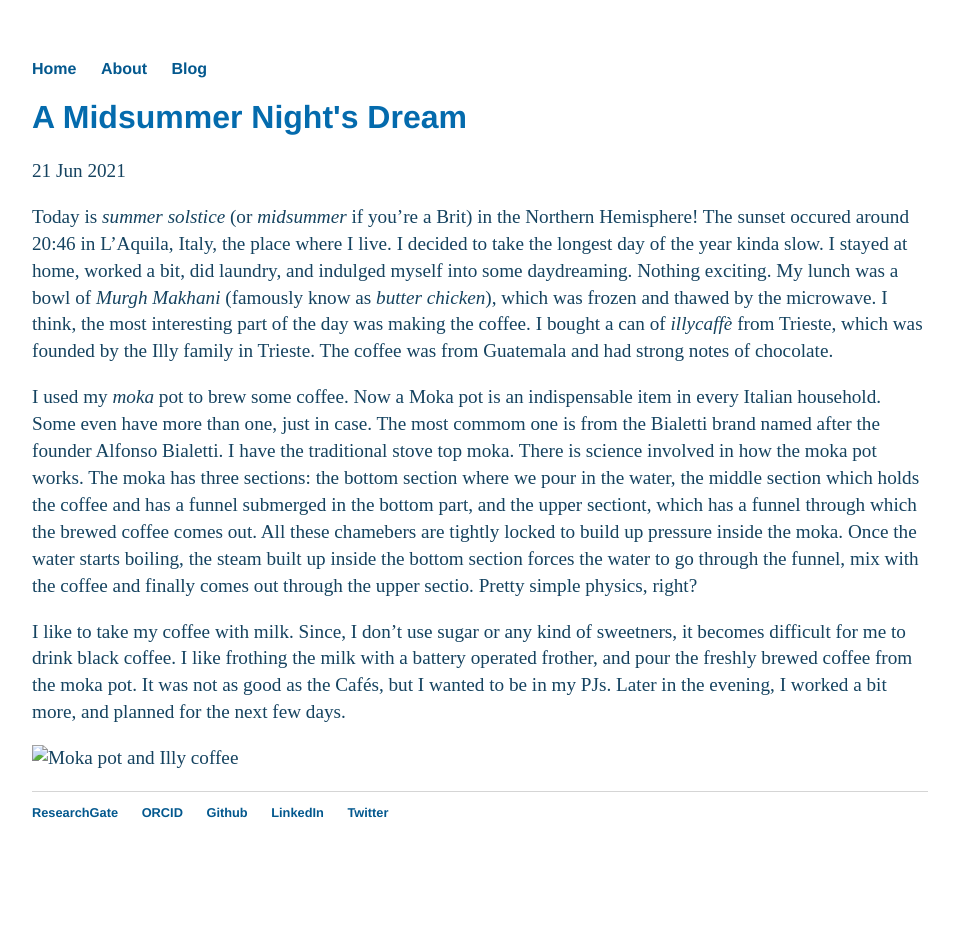
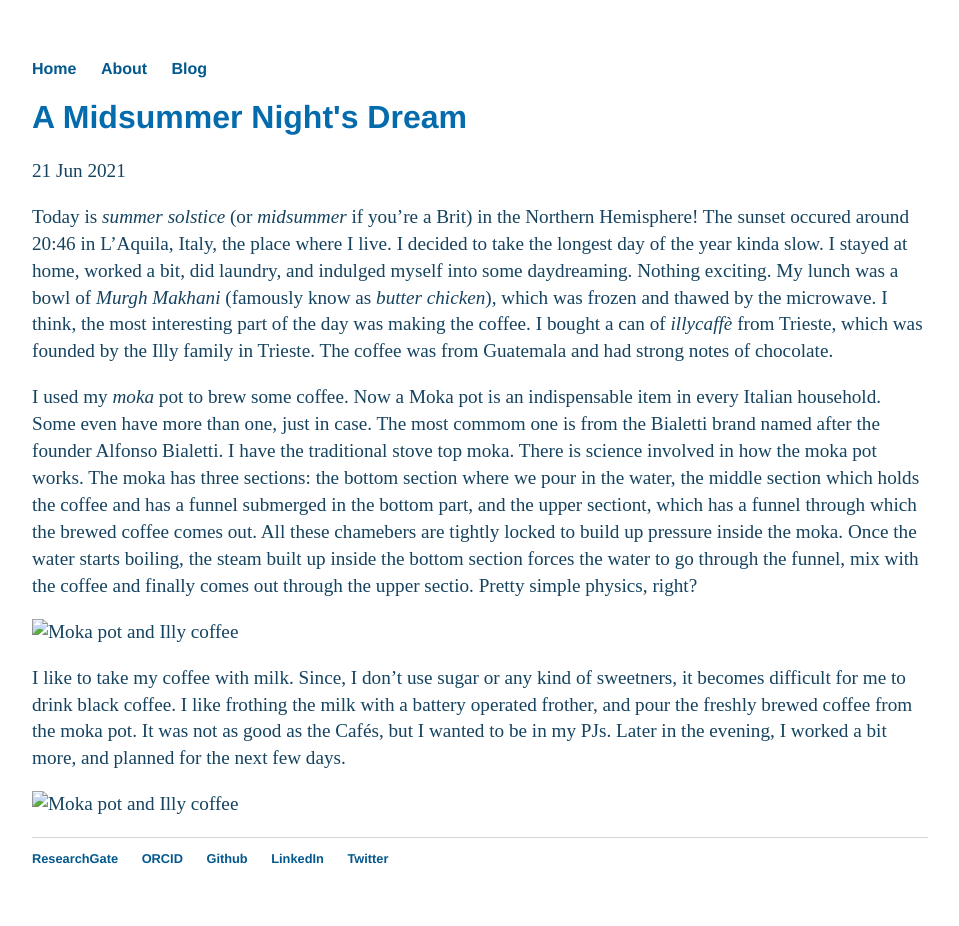
Before and after one commit to debashmitap/debashmitap.github.io, a Jekyll site: the page built from _posts/2021-06-21-First-Post.md, in a window 1280 px wide. Shown: the whole page, without its empty margins (160-1119 px from the left). Built offline with Jekyll 4.4.1, drawn with Linux system fonts in a browser that asks for light colours; before the commit the page ends 900 px from its top, so only the background shows below that.

Commit message:
Update 2021-06-21-First-Post.md

```diff
--- a/_posts/2021-06-21-First-Post.md
+++ b/_posts/2021-06-21-First-Post.md
@@ -9,6 +9,8 @@ I decided to take the longest day of the year kinda slow. I stayed at home, work
 
 I used my *moka* pot to brew some coffee. Now a Moka pot is an indispensable item in every Italian household. Some even have more than one, just in case. The most commom one is from the Bialetti brand named after the founder Alfonso Bialetti. I have the traditional stove top moka. There is science involved in how the moka pot works. The moka has three sections: the bottom section where we pour in the water, the middle section which holds the coffee and has a funnel submerged in the bottom part, and the upper sectiont, which has a funnel through which the brewed coffee comes out. All these chamebers are tightly locked to build up pressure inside the moka. Once the water starts boiling, the steam built up inside the bottom section forces the water to go through the funnel, mix with the coffee and finally comes out through the upper sectio. Pretty simple physics, right?
 
+![Moka pot and Illy coffee](images/20_06_21.jpg)
+
 I like to take my coffee with milk. Since, I don't use sugar or any kind of sweetners, it becomes difficult for me to drink black coffee. I like frothing the milk with a battery operated frother, and pour the freshly brewed coffee from the moka pot. It was not as good as the Cafés, but I wanted to be in my PJs. Later in the evening, I worked a bit more, and planned for the next few days.
 
 <img src="images/20_06_21.jpg" alt="Moka pot and Illy coffee">
```
